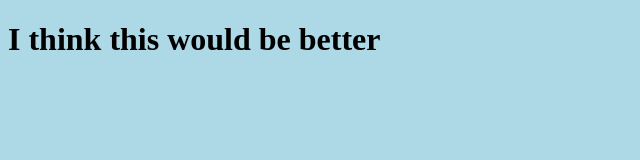
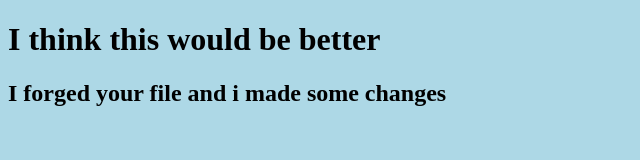
Before and after one commit to abdilkani/solid, a plain HTML site: page index.html in a window 1280 px wide. Shown: the whole page, without its empty margins (0-640 px from the left). Drawn offline with Linux system fonts and the light colour scheme.

Commit message:
added h2

```diff
--- a/index.html
+++ b/index.html
@@ -8,5 +8,6 @@
 </head>
 <body>
     <h1>I think this would be better</h1>
+    <h2>I forged your file and i made some changes </h2>
 </body>
 </html>
```
